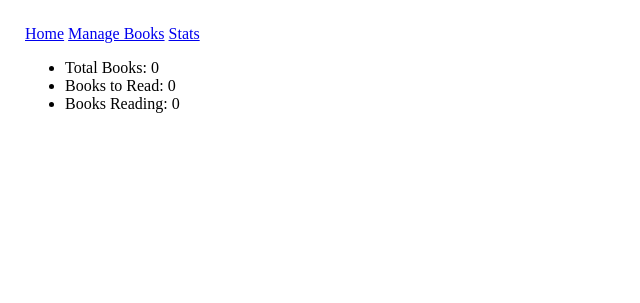
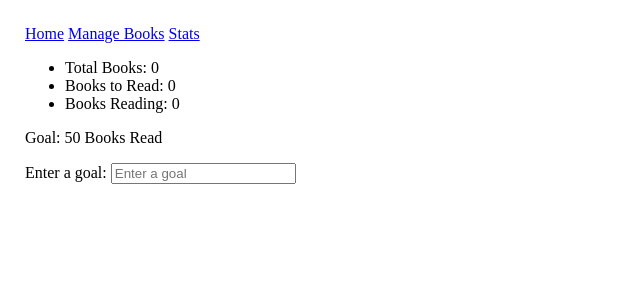
Before and after one commit to KC21025/to-read-list-manager, a Flask app: page /stats in a window 1280 px wide. Shown: the top 303 px of the page, without its empty margins (0-640 px from the left). Run offline with Flask 3, Linux system fonts and the light colour scheme; data comes from the database, SQL or seed files in the repository; both versions use the stored data as it was after the commit; data that the repository does not hold is empty.

Commit message:
Added goals into the database, and made it so you can update and edit goals.

```diff
--- a/app.py
+++ b/app.py
@@ -34,7 +34,8 @@ def stats():
         total_books = conn.execute("SELECT COUNT(*) From Item").fetchall()[0]
         books_to_read = conn.execute("SELECT Count(Item.Status_ID) FROM Item where Status_ID = 3").fetchall()[0]
         books_reading = conn.execute("SELECT Count(Item.Status_ID) FROM Item where Status_ID = 1").fetchall()[0]
-        return render_template('stats.html', total_books=total_books, books_to_read=books_to_read, books_reading=books_reading)
+        goal = conn.execute("SELECT Goal_Count FROM Goals").fetchall()
+        return render_template('stats.html', total_books=total_books, books_to_read=books_to_read, books_reading=books_reading, goal = goal)
     finally:
         conn.close() # Closing the database connection
 
@@ -124,6 +125,21 @@ def edit_book(book_id): # Defining a function to edit the book by its ID
     finally:
         conn.close() # Closing the database connection
 
+@app.route('/get_goal', methods = ['POST'])
+def edit_goal():
+    conn = get_db_connection()
+    try:
+        new_goal = request.form['goal_count']
+        new_goal = int(new_goal)
+
+        if new_goal >= 0:
+            conn.execute("UPDATE Goals SET Goal_Count = ?", (new_goal,))
+            conn.commit()
+        else:
+            return redirect(url_for('stats'))
+        return redirect(url_for('stats'))
+    finally:
+        conn.close()
 
 
 
--- a/templates/stats.html
+++ b/templates/stats.html
@@ -7,6 +7,13 @@
             <li>Books Reading: {{ books_reading[0] }}</li>
         </ul>
 
+        <div id = "goal_section">
+            <p> Goal: {{goal[0][0] }} Books Read </p>
+            <form action = "/get_goal" id = "update_goal_form" method = "POST">
+                <p class = "inline-p">Enter a goal: </p><input type="number" name="goal_count" placeholder = "Enter a goal">
+            </form>
+        </div>
+
         {% endblock %} <!-- Ending content block -->
    </body>
 </html>
```
Also changed, not shown: schema.sql (+11 -0 lines), database.db.
